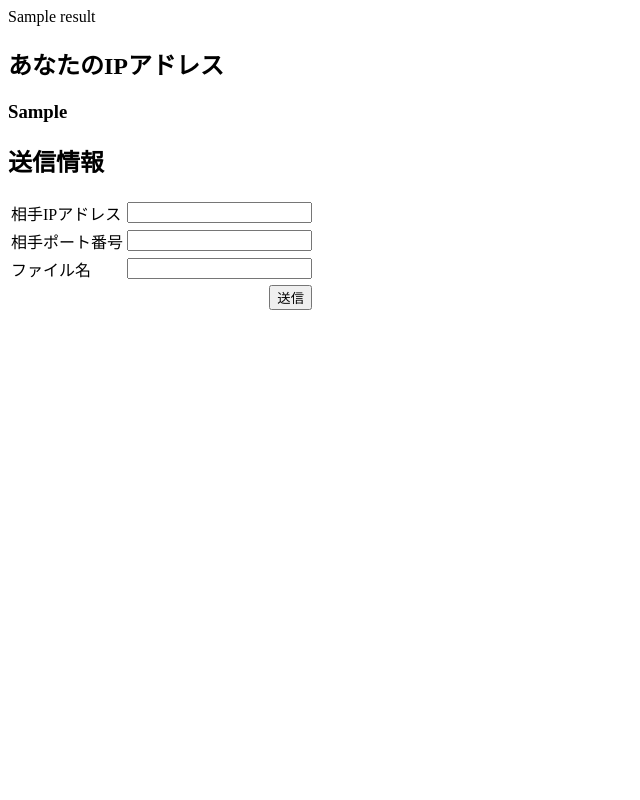
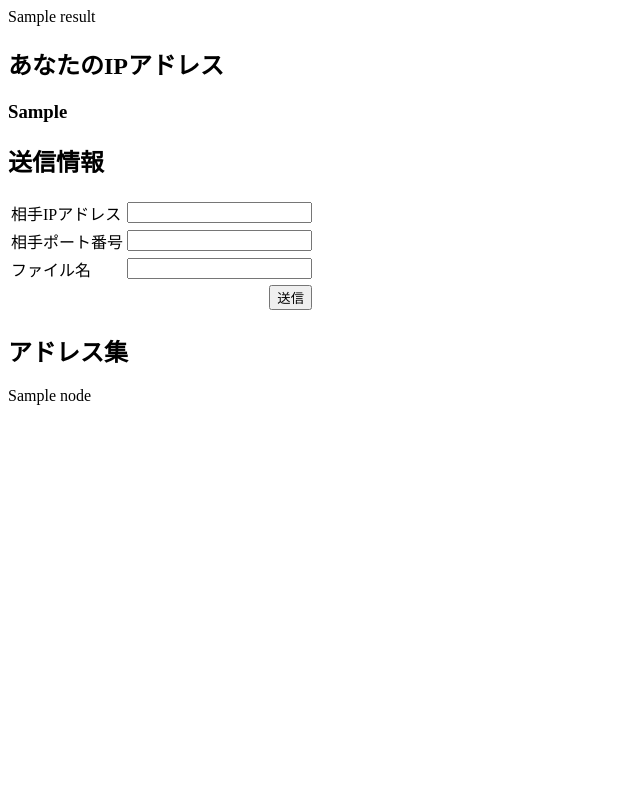
Before and after one commit to NTanaka1994/p2ptest, a Flask app: template templates/home.html in a window 1280 px wide. Shown: the whole page, without its empty margins (0-640 px from the left). Run offline with Flask 3, Linux system fonts and the light colour scheme; the template is opened without the code that fills it: most values are stand-ins (such as "Sample title", 1, 10 or a date in 2020).

Commit message:
ノードの追加

```diff
--- a/app.py
+++ b/app.py
@@ -1,9 +1,11 @@
 from flask import Flask, redirect, render_template, request
+import pandas as pd
 import requests
 import socket
 import os
+import html
 
-port = 5032
+port = 5034
 app = Flask("__main__")
 
 @app.route("/", methods=["GET"])
@@ -14,13 +16,25 @@ def route():
 def home():
     host = socket.gethostname()
     ip = socket.gethostbyname(host)
+    df = pd.read_csv("node.csv")
+    cols = df.columns
+    val = df.values
+    node = "<table border=\"1\">\n\t<tr>"
+    for col in cols:
+        node = node + "<th>" + html.escape(col) + "</th>"
+    node = node + "</tr>\n"
+    for i in range(len(val)):
+        node = node + "\t<tr>"
+        for j in range(len(val[i])):
+            node = node + "<td>" + html.escape(str(val[i][j])) + "</td>"
+        node = node + "\n"
     err = ""
     result = ""
     if request.args.get("err") is not None:
         err = "ファイルがありません"
     if request.args.get("result") is not None:
         result = request.args.get("result")
-    return render_template("home.html", ip=ip, err=err, result=result)
+    return render_template("home.html", ip=ip, err=err, result=result, node=node)
 
 @app.route("/upload", methods=["GET"])
 def upload():
@@ -38,7 +52,6 @@ def upload():
     elif response.status_code == 404:
         return redirect("home?result=アドレスが間違っています")
 
-
 @app.route("/download", methods=["POST"])
 def download():
     if "file" not in request.files:
--- /dev/null
+++ b/node.csv
@@ -0,0 +1,2 @@
+ユーザ名,IPアドレス
+自分,127.0.0.1
--- a/templates/home.html
+++ b/templates/home.html
@@ -1,4 +1,4 @@
-{{ err | safe}}
+{{ err | safe }}
 {{ result | safe }}
 <h2>あなたのIPアドレス</h2>
 <h3>{{ ip | safe }}</h3>
@@ -11,3 +11,5 @@
         <tr><td colspan="2" align="right"><input type="submit" value="送信"></td></tr>
     </table>
 </form>
+<h2>アドレス集</h2>
+{{ node | safe }}
```
